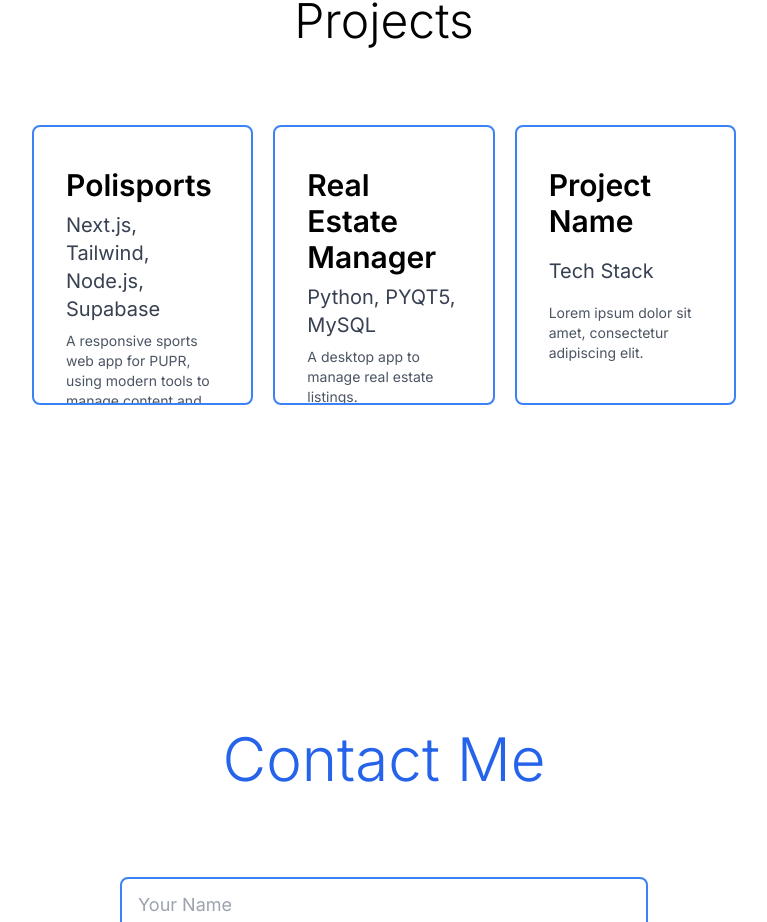
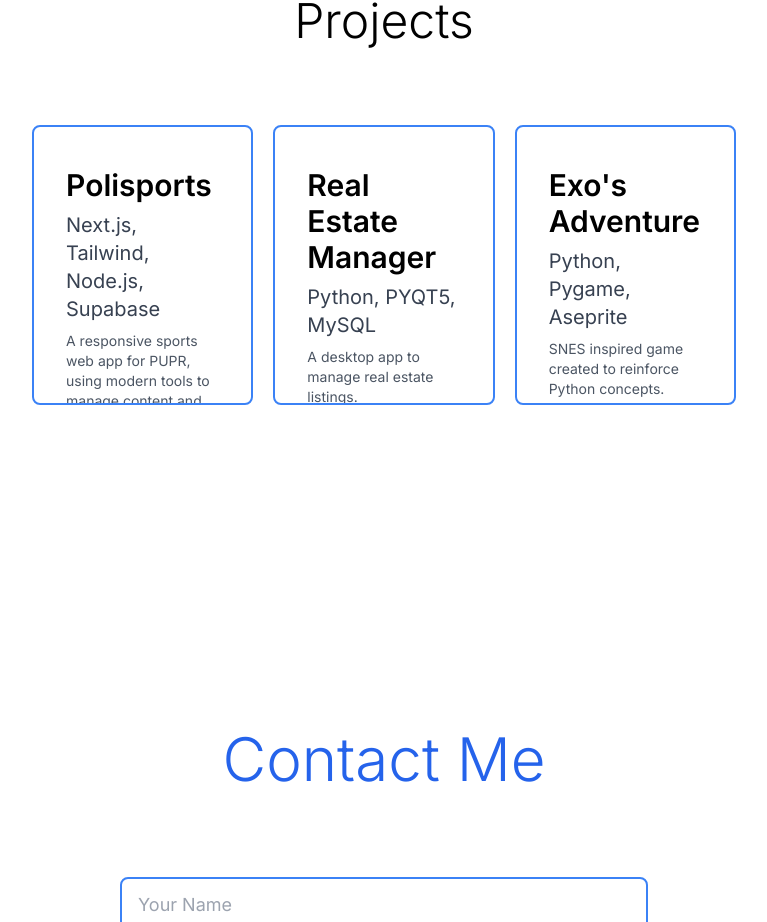
Before and after one commit to jcas12/Julio-C.-Portfolio, a React (Vite) app: page / in a window 1280 px wide. Shown: the part 2079-3001 px from the top of the page, without its empty margins (416-1183 px from the left). Built offline with nearby package versions, Linux system fonts and the light colour scheme.

Commit message:
Added Exo adventure project as its being built

```diff
--- a/src/components/Projects.jsx
+++ b/src/components/Projects.jsx
@@ -37,15 +37,21 @@ const Projects = () => {
         </a>
 
         {/* Placeholder Card */}
+        <a
+          href="https://github.com/jcas12/Exo-s-Adventure"
+          target="_blank"
+          rel="noopener noreferrer"
+        >
           <div className="h-[280px] flex flex-col justify-between
           text-left space-y-2 border-2 hover:scale-105 transition-all duration-200
           cursor-pointer px-8 py-10 border-blue-500 rounded-lg hover:bg-blue-50 overflow-hidden">
-          <h1 className="text-3xl font-semibold">Project Name</h1>
-          <h3 className="text-xl text-gray-700">Tech Stack</h3>
+            <h1 className="text-3xl font-semibold">Exo's Adventure</h1>
+            <h3 className="text-xl text-gray-700">Python, Pygame, Aseprite</h3>
             <p className="text-sm text-gray-600">
-            Lorem ipsum dolor sit amet, consectetur adipiscing elit.
+              SNES inspired game created to reinforce Python concepts.
             </p>
           </div>
+        </a>
 
       </div>
     </div>
```
Lines whose indentation alone changed are shown as unchanged.
